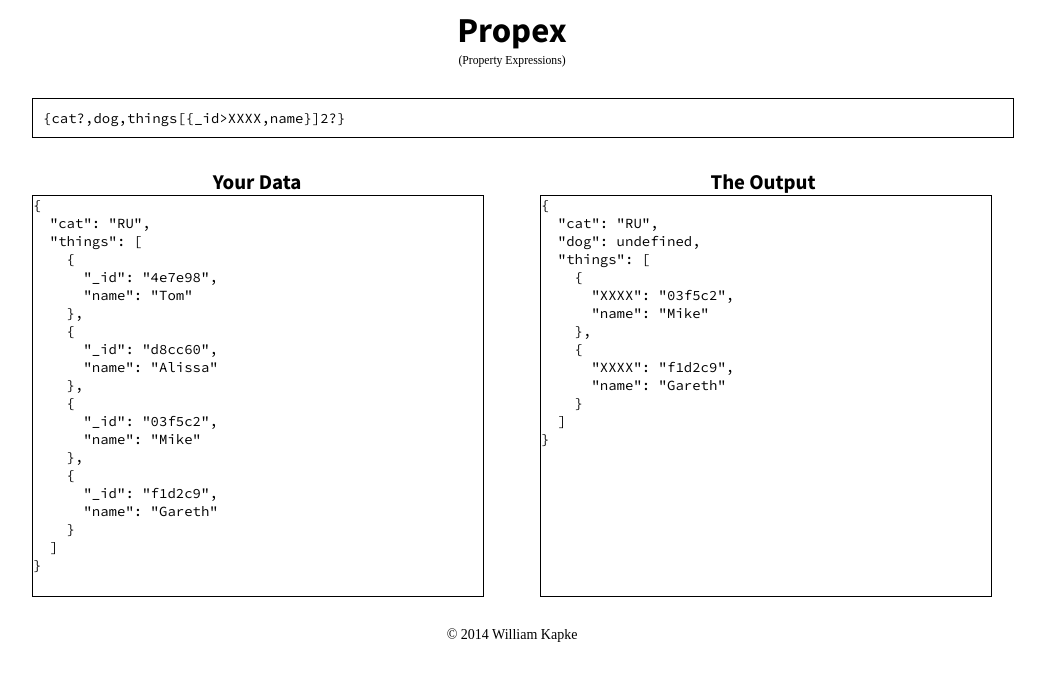
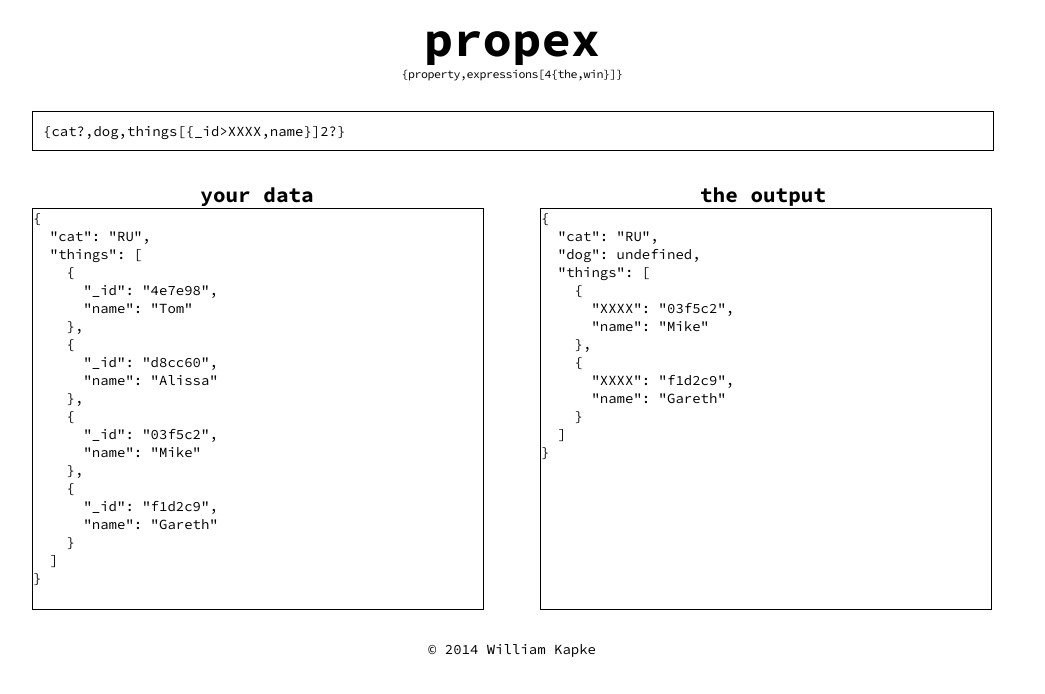
Before and after one commit to williamkapke/propex, a website: page index.html in a window 1280 px wide. Shown: the whole page, without its empty margins (128-1173 px from the left). Drawn offline with Linux system fonts and the light colour scheme.

Commit message:
style changes

```diff
--- a/index.html
+++ b/index.html
@@ -8,20 +8,20 @@
     ga('create', 'UA-56551457-1', 'auto');
     ga('send', 'pageview');
   </script>
-  <link href='http://fonts.googleapis.com/css?family=Source+Code+Pro|Source+Sans+Pro:700' rel='stylesheet' type='text/css'>
+  <link href='http://fonts.googleapis.com/css?family=Source+Code+Pro:400,700' rel='stylesheet' type='text/css'>
   <style>
     .clearfix:before,.clearfix:after { content: " "; display: table; }
     .clearfix:after { clear: both; }
 
-    h1,h2{font-family: 'Source Sans Pro', sans-serif; font-weight: 700;}
-    #input,body{font-size:14px;}
+    /*h1,h2{font-family: 'Source Sans Pro', sans-serif; font-weight: 700;}*/
+    #input,body{font-size:14px;font-family: 'Source Code Pro', sans-serif;}
     header{text-align:center; margin-bottom:30px;}
-    header>h1{margin:0;font-size:2.5em;}
+    header>h1{margin:0;font-size:3.5em;}
     article {width:960px;margin:0 auto 30px;}
     #input,article>pre {border: solid 1px #000;}
     article>h2 {text-align: center;}
     #input,#target,#output{font-family: 'Source Code Pro', Courier, "Courier New", sans-serif}
-    #input{display:block; width:100%; padding:10px; margin-bottom:30px;}
+    #input{display:block; width:940px; padding:10px; margin-bottom:30px;}
     #target,#output{height:400px;}
     #target,#output,article>h2{width:450px;float:left;margin:0 0 0 28px}
     #target,article>h2:first-of-type{margin:0 28px 0 0}
@@ -29,13 +29,13 @@
 </head>
 <body>
 <header role="banner">
-  <h1>Propex</h1>
-  <small>(Property Expressions)</small>
+  <h1>propex</h1>
+  <small style="margin-top:-2px;  letter-spacing:-.5px; display: block;">{property,expressions[4{the,win}]}</small>
 </header>
 <article class="clearfix">
   <input id="input" value="{cat?,dog,things[{_id>XXXX,name}]2?}">
-  <h2>Your Data</h2>
-  <h2>The Output</h2>
+  <h2>your data</h2>
+  <h2>the output</h2>
   <pre id="target">
 {
   "cat": "RU",
```
